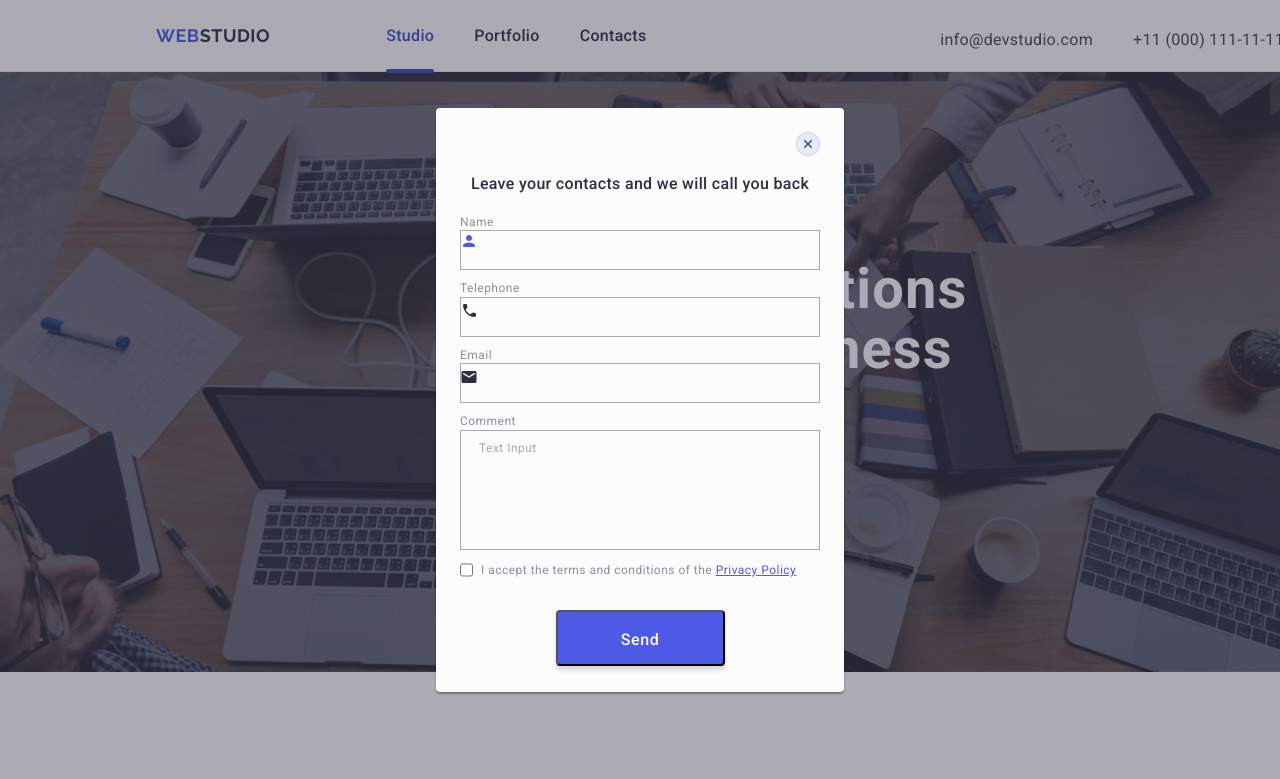
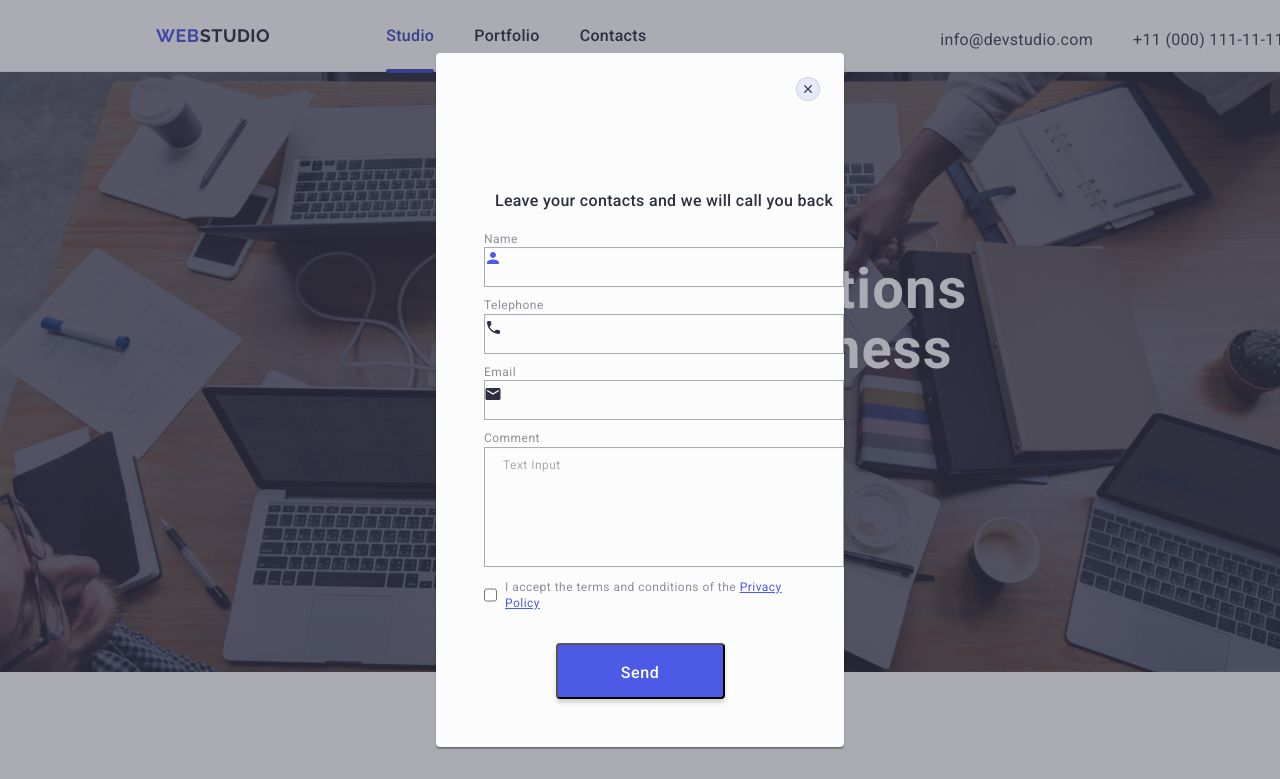
Before and after one commit to RodicaPuscasu/goit-markup-hw-06, a plain HTML site: page index.html in a window 1280 px wide. Both pictures are taken after a click on the button "Order Service". Shown: the top 779 px of the page. Drawn offline with nearby package versions, Linux system fonts and the light colour scheme.

Commit message:
padding modal

```diff
--- a/css/style.css
+++ b/css/style.css
@@ -791,6 +791,7 @@ svg {
    box-shadow: 0px 1px 1px rgba(0, 0, 0, 0.14), 0px 1px 3px rgba(0, 0, 0, 0.12), 0px 2px 1px rgba(0, 0, 0, 0.2);
    border-radius: 4px;
    transition: transform 250ms cubic-bezier(0.4, 0, 0.2, 1);
+    padding: 72px 24px 24px 24px;
 
  }
 
```
